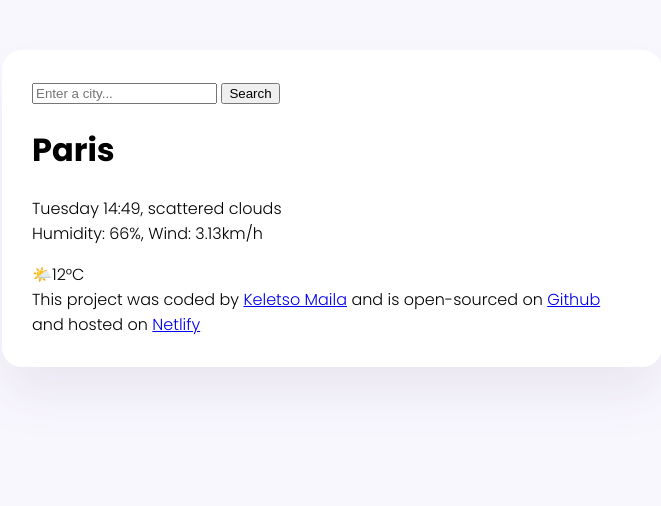
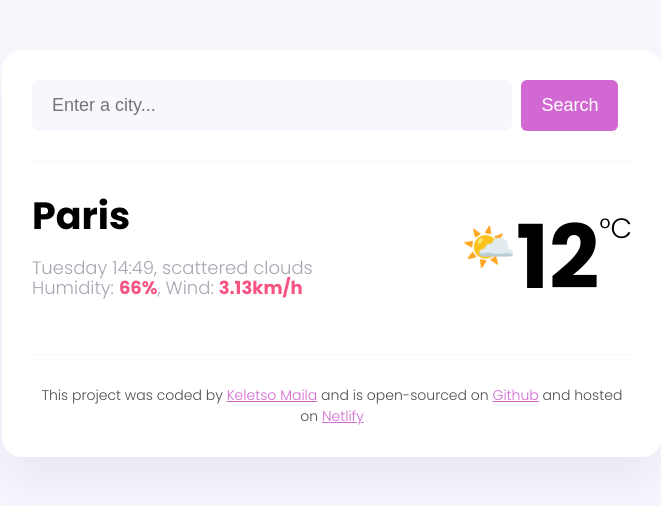
Before and after one commit to Kele-cyber/Boso, a plain HTML site: page index.html in a window 1280 px wide. Shown: the whole page, without its empty margins (308-969 px from the left). Drawn offline with Linux system fonts and the light colour scheme.

Commit message:
Added basic CSS

```diff
--- a/index.html
+++ b/index.html
@@ -12,20 +12,23 @@
 <body>
     <div class="weather-app">
     <header>
-        <form >
-            <input type="search" placeholder="Enter a city..." required>
-            <input type="submit" value="Search">
+        <form class="search-form">
+            <input type="search" placeholder="Enter a city..." required class="search-form-input">
+            <input type="submit" value="Search" class="search-button">
         </form>
     </header>
     <main>
+        <div class="weather-data">
         <div>
-            <h1>Paris</h1>
-            <p>Tuesday 14:49, scattered clouds
+            <h1 class="weather-city">Paris</h1>
+            <p class="weather-details">Tuesday 14:49, scattered clouds
             <br>
-            Humidity: 66%, Wind: 3.13km/h
+            Humidity: <strong>66%</strong>, Wind: <strong>3.13km/h</strong>
             </p>
         </div>
-        <div>🌤️12°C</div>
+        <div class="weather-temperature-container">
+        <div class="weather-icon">🌤️</div><div class="weather-temperature">12</div><div class="weather-unit">°C</div>
+        </div>
     </main>
     <footer>
         This project was coded by <a href="https://github.com/Kele-cyber" target="_blank">Keletso Maila</a> and is open-sourced on
--- a/src/index.css
+++ b/src/index.css
@@ -4,6 +4,10 @@ body{
   font-weight: 300;
   font-style: normal;
 }
+a{
+    color: rgb(210, 104, 210);
+}
+
 .weather-app{
     background: white;
     max-width: 600px;
@@ -12,3 +16,69 @@ body{
     border-radius: 20px;
     padding: 30px;
 }
+
+header{
+    border-bottom: 1px solid #f9f7fe;
+    padding: 0 0 30px 0;
+}
+.search-form-input{
+    background-color: #f9f7fe;
+    border: none;
+    border-radius: 6px;
+    width: 80%;
+    padding: 15px 20px;
+    font-size: 18px;
+
+}
+.search-button{
+    background: rgb(210, 104, 210);
+    margin-left: 5px;
+    font-size: 18px;
+padding: 15px 20px;
+border: none;
+border-radius: 6px;
+color: white;
+}
+main{
+    padding: 30px 0;
+}
+.weather-data{
+    display: flex;
+    justify-content: space-between;
+}
+.weather-city{
+    margin: 0;
+    font-size: 38px;
+    line-height: 48px;
+}
+.weather-details{
+    font-size: 18px;
+    line-height: 20px;
+    font-weight: 500px;
+    color: rgba(39, 33, 66, 0.4);
+}
+.weather-details strong{
+    color: #f65282;
+}
+.weather-temperature-container{
+    display: flex;
+}
+.weather-icon{
+    font-size: 44px;
+    margin-top: 22px;
+}
+.weather-temperature{
+    font-size: 88px;
+    font-weight: bold;
+}
+.weather-unit{
+    margin-top: 16px;
+    font-size: 28px;
+}
+footer{
+    border-top: 1px solid #f9f7fe;
+    padding: 30px 0 0 0;
+    text-align: center;
+    font-size: 14px;
+    color: rgba(0, 0, 0, 0.7);
+}
```
